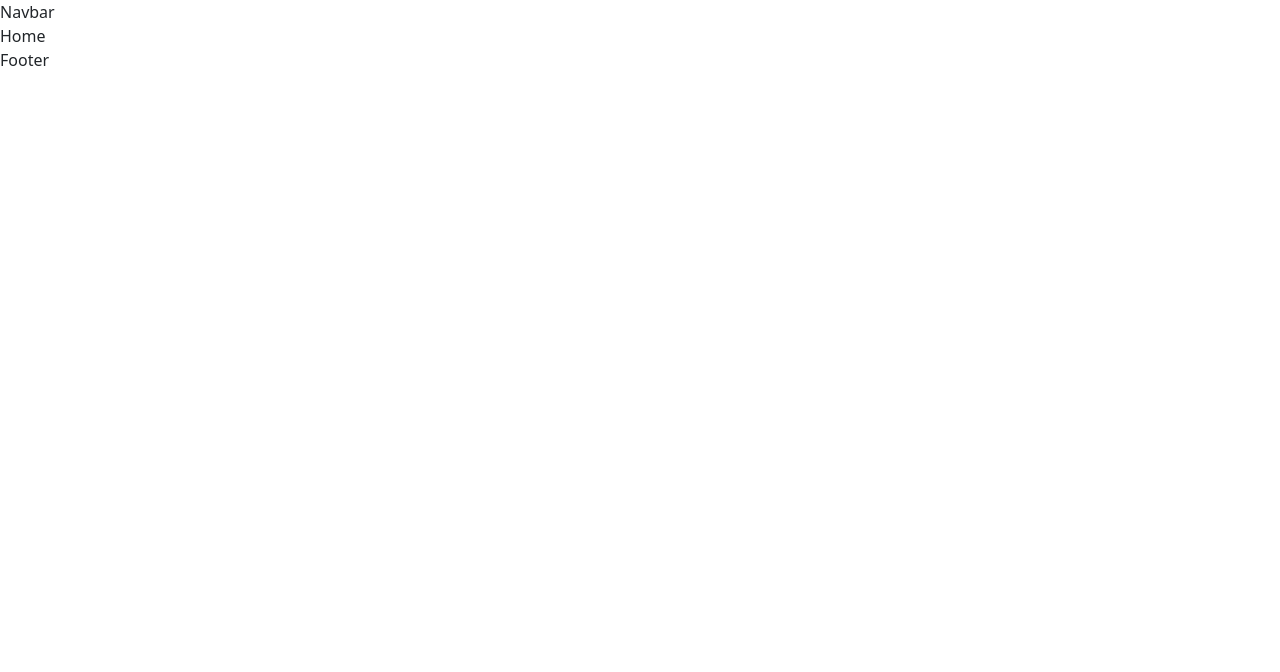
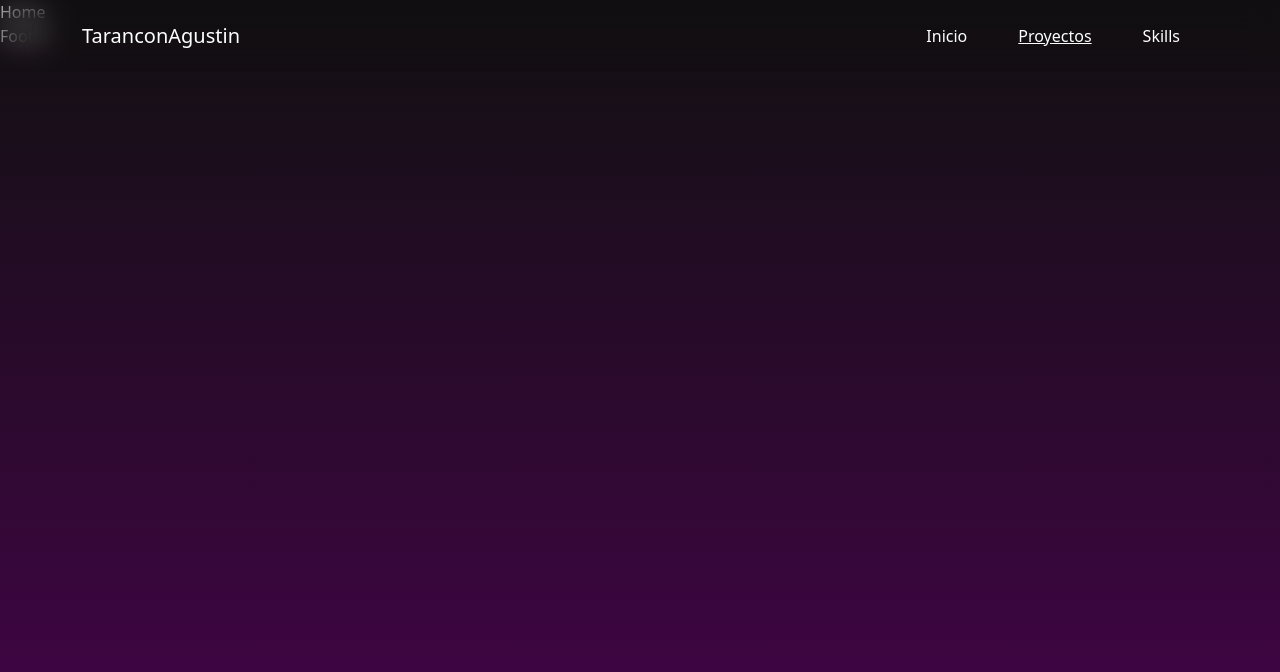
Before and after one commit to agustintarancon/Portfolio, a React (Vite) app: page / in a window 1280 px wide. Shown: the top 672 px of the page. Built offline with nearby package versions, Linux system fonts and the light colour scheme.

Commit message:
Navbar implementado

```diff
--- a/src/App.css
+++ b/src/App.css
@@ -0,0 +1,11 @@
+* {
+  margin: 0;
+  padding: 0;
+  box-sizing: border-box;
+  color: white;
+}
+
+body {
+  background: linear-gradient(to bottom, rgb(17, 16, 17), rgb(70, 3, 75));
+  height: 100vh;
+}
--- a/src/App.jsx
+++ b/src/App.jsx
@@ -2,6 +2,7 @@ import { BrowserRouter, Routes, Route } from "react-router-dom"
 import Navbar from "./components/navbar/Navbar"
 import Home from "../pages/home/Home"
 import Footer from "./components/footer/Footer"
+import "./App.css"
 
 function App() {
 
--- a/src/components/navbar/Navbar.jsx
+++ b/src/components/navbar/Navbar.jsx
@@ -1,8 +1,35 @@
 import React from 'react'
+import {customLink, customNavbar} from "./navbar.module.css"
 
 const Navbar = () => {
   return (
-    <div>Navbar</div>
+    <>
+      <nav className={`navbar navbar-expand-lg p-3 position-fixed w-100 ${customNavbar}`}>
+        <div className="container ">
+          <a href="/" className="navbar-brand text-white" >TaranconAgustin</a>
+          <button className="navbar-toggler" type="button" data-bs-toggle="collapse" data-bs-target="#navbar" aria-controls="navbar" aria-expanded="false" aria-label="Toggle navigation">
+            <span className="navbar-toggler-icon"></span>
+          </button>
+          <div className="collapse navbar-collapse" id="navbar">
+            <ul className="navbar-nav ms-auto mb-2 mb-lg-0">
+
+              <li className="nav-item">
+                <a href="/" className={`${customLink} text-decoration-none `} aria-current="page">Inicio</a>
+              </li>
+
+              <li className="nav-item">
+                <a href="#" className={`${customLink} `}>Proyectos</a>
+              </li>
+
+              <li className="nav-item">
+                <a href="#" className={`${customLink} text-decoration-none `}>Skills</a>
+              </li>
+
+            </ul>
+          </div>
+        </div>
+      </nav>
+    </>
   )
 }
 
--- /dev/null
+++ b/src/components/navbar/navbar.module.css
@@ -0,0 +1,26 @@
+.customNavbar {
+  background-color: rgba(0, 0, 0, 0.051);
+  backdrop-filter: blur(15px);
+ }
+
+ .customLink {
+   color: white;
+   border-radius: 15px;
+ }
+
+ @media (min-width:1020px) {
+
+  .customLink {
+    padding: 8px;
+    padding-right: 18px;
+    padding-left: 18px;
+    margin-left: 15px;
+  }
+
+  .customLink:hover {
+    background-color: white;
+    color: black;
+    transition: .6s;
+  }
+
+}
```
